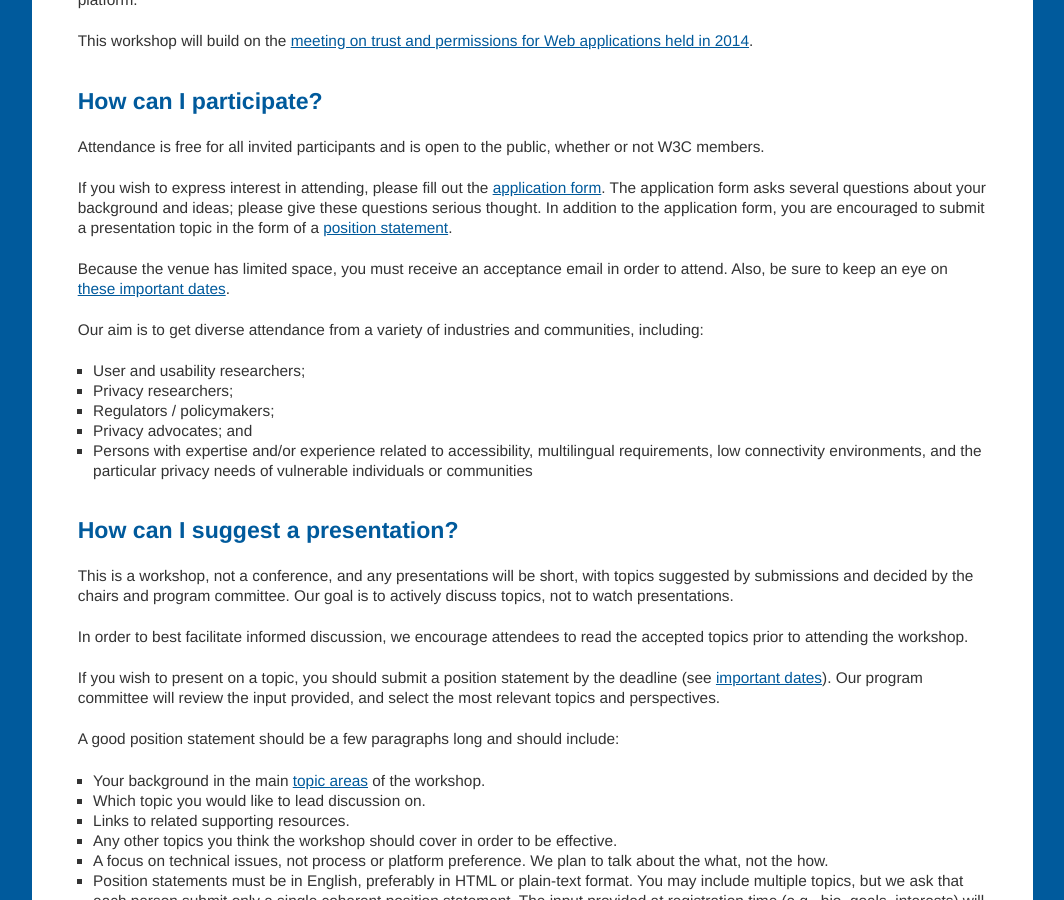
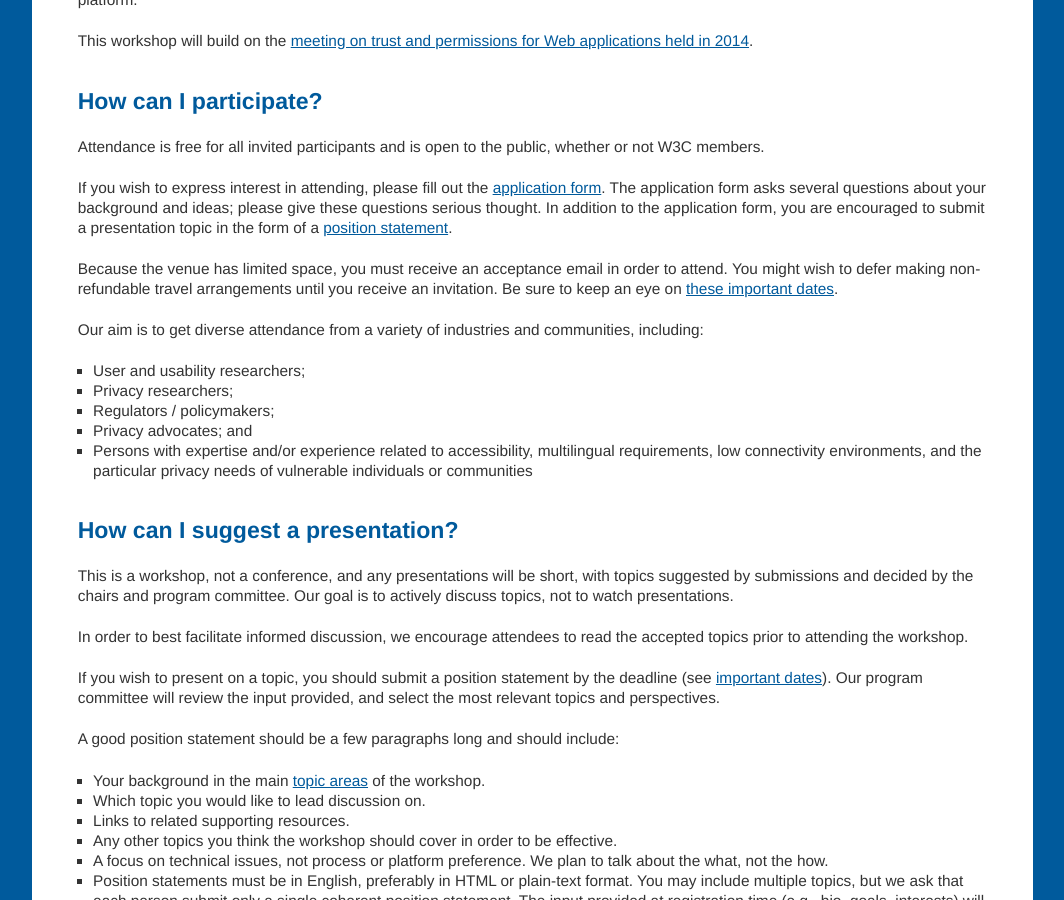
Before and after one commit to w3c/permissions-ws-2018, a Jekyll site: the page built from cfp.md, in a window 1280 px wide and 900 px high, scrolled down 1202 px. Shown: the whole window, without its empty margins (108-1172 px from the left). Built offline with Jekyll 4.4.1, drawn with Linux system fonts in a browser that asks for light colours; our own code applies the rules of GitHub Pages for plain Markdown files.

Commit message:
warn re non-refundable travel plans

```diff
--- a/cfp.md
+++ b/cfp.md
@@ -42,7 +42,7 @@ about your background and ideas; please give these questions serious thought.
 In addition to the application form, you are encouraged to submit a presentation topic in the
 form of a [position statement](#position-statements).
 
-Because the venue has limited space, you must receive an acceptance email in order to attend. Also, be sure to keep an eye on [these important dates](#dates).
+Because the venue has limited space, you must receive an acceptance email in order to attend.  You might wish to defer making non-refundable travel arrangements until you receive an invitation.  Be sure to keep an eye on [these important dates](#dates).
 
 
 Our aim is to get diverse attendance from a variety of industries and communities, including:
```
